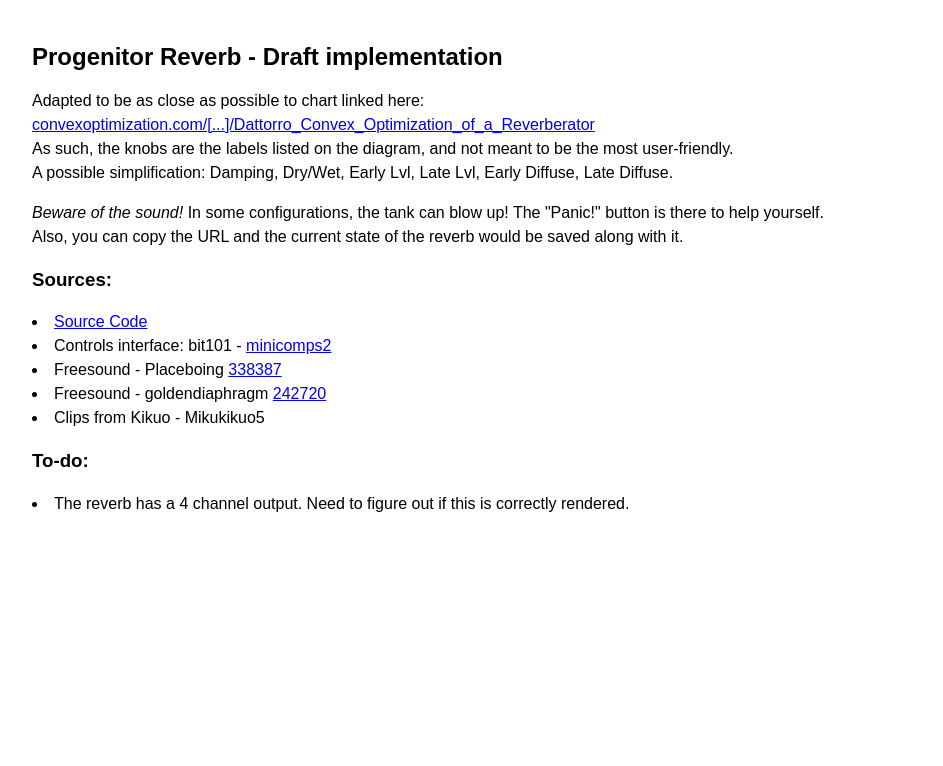
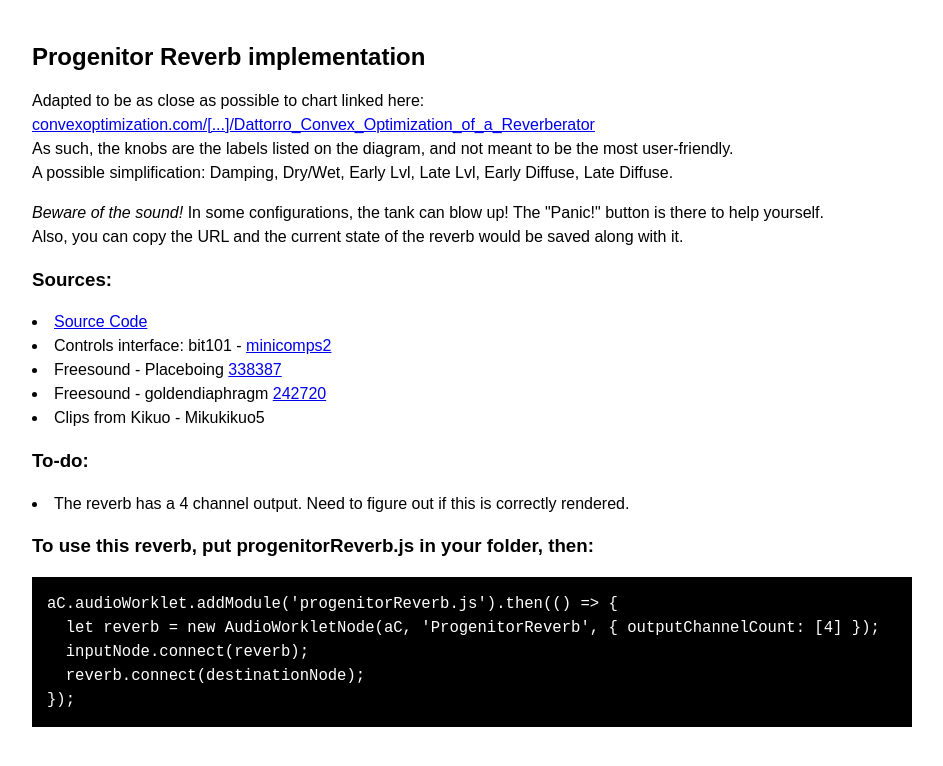
Before and after one commit to khoin/progenitorReverb, a plain HTML site: page index.html in a window 1280 px wide. Shown: the whole page, without its empty margins (168-1111 px from the left). Drawn offline with Linux system fonts and the light colour scheme; a script that the page names is missing.

Commit message:
updated page

```diff
--- a/index.html
+++ b/index.html
@@ -11,6 +11,10 @@
 			padding: 5px;
 			line-height: 1.5em;
 		}
+		pre { font-family: monospace; font-size: 120%; background: black; color: white; padding: 15px 15px;
+			word-break: break-all;
+    		white-space: pre-wrap;
+		}
 	</style>
 	<script type="text/javascript" src="./resources/minimalcomps.min.js"></script>
 </head>
@@ -18,7 +22,7 @@
 <div id="mc"></div>
 <div>
 	<h2>
-		Progenitor Reverb - Draft implementation
+		Progenitor Reverb implementation
 	</h2>
 	<p>Adapted to be as close as possible to chart linked here: <a href="https://www.convexoptimization.com/wikimization/index.php/Dattorro_Convex_Optimization_of_a_Reverberator">convexoptimization.com/[...]/Dattorro_Convex_Optimization_of_a_Reverberator</a> <br>
 		As such, the knobs are the labels listed on the diagram, and not meant to be the most user-friendly. <br>
@@ -40,6 +44,14 @@
 	<p>
 		<li>The reverb has a 4 channel output. Need to figure out if this is correctly rendered.</li>
 	</p>
+	<h3>To use this reverb, put progenitorReverb.js in your folder, then: </h3>
+<pre>
+aC.audioWorklet.addModule('progenitorReverb.js').then(() => {
+  let reverb = new AudioWorkletNode(aC, 'ProgenitorReverb', { outputChannelCount: [4] });
+  inputNode.connect(reverb);
+  reverb.connect(destinationNode);
+});
+</pre>
 </div>
 </body>
 <script type="module">
```
